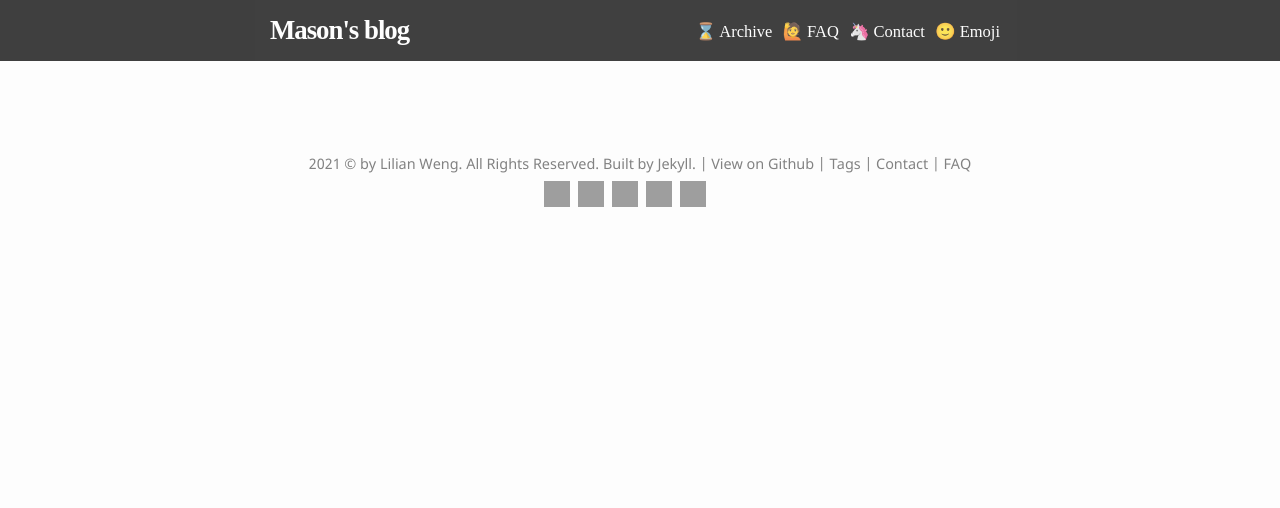
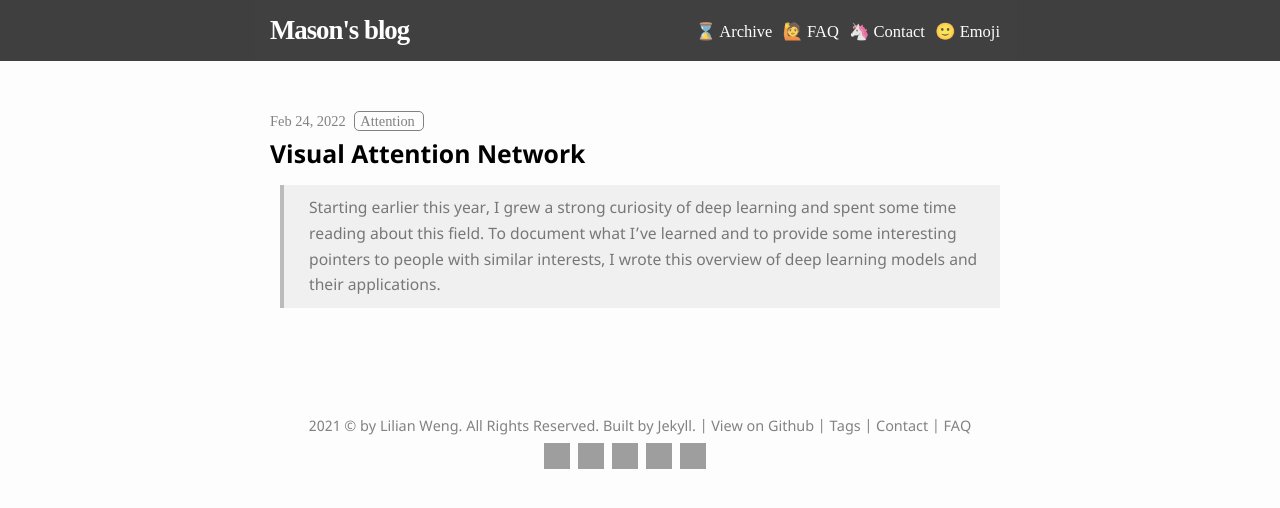
Before and after one commit to JohnMasoner/johnmasoner.github.io, a Jekyll site: the page built from index.html, in a window 1280 px wide. Shown: the top 508 px of the page. Built offline with Jekyll 4.4.1, drawn with Linux system fonts in a browser that asks for light colours; some web fonts are replaced; part of the change alters nothing that is shown; grey boxes are pictures that could not be loaded.

Commit message:
update contact

```diff
--- a/_config.yml
+++ b/_config.yml
@@ -1,5 +1,5 @@
 title: Mason's blog
-name: "Lilian's Tech Blog"
+name: "Mason's Tech Blog"
 author: Mason Ma
 baseurl: "/"
 description: Document my learning notes.
--- a/_includes/head.html
+++ b/_includes/head.html
@@ -43,7 +43,7 @@
         {% endfor %}
     {% endif %}
 
-    <link rel="shortcut icon" href="{{ '/assets/favicon_peach.ico' | relative_url }}">
+    <link rel="shortcut icon" href="{{ '/assets/web_logo.ico' | relative_url }}">
     <link rel="stylesheet" href="{{ '/assets/css/main.css' | relative_url }}">
     <link rel="canonical" href="{{ page.url | replace:'index.html','' | absolute_url }}">
 
--- /dev/null
+++ b/_posts/2022-02-24-Visual-Attention-Network.md
@@ -0,0 +1,36 @@
+---
+layout: post
+comments: true
+title: "Visual Attention Network"
+date: 2022-02-24 17:00:00
+tags: Attention
+image: "data_size_vs_model_performance.png"
+---
+
+> Starting earlier this year, I grew a strong curiosity of deep learning and spent some time reading about this field. To document what I’ve learned and to provide some interesting pointers to people with similar interests, I wrote this overview of deep learning models and their applications.
+
+
+<!--more-->
+
+
+
+* TOC
+{:toc}
+# 视觉注意力
+
+
+
+---
+
+I believe many of you have watched or heard of the [games](https://youtu.be/vFr3K2DORc8) between AlphaGo and professional Go player [Lee Sedol](https://en.wikipedia.org/wiki/Lee_Sedol) in 2016. Lee has the highest rank of nine dan and many world championships. No doubt, he is one of the best Go players in the world, but he [lost by 1-4](https://www.scientificamerican.com/article/how-the-computer-beat-the-go-master/) in this series versus AlphaGo. Before this, Go was considered to be an intractable game for computers to master, as its simple rules lay out an exponential number of variations in the board positions, many more than what in Chess. This event surely highlighted 2016 as a big year for AI. Because of AlphaGo, much attention has been attracted to the progress of AI.
+
+
+Meanwhile, many companies are spending resources on pushing the edges of AI applications, that indeed have the potential to change or even revolutionize how we are gonna live. Familiar examples include self-driving cars, chatbots, home assistant devices and many others. One of the secret receipts behind the progress we have had in recent years is deep learning.
+
+
+
+[10] Goodfellow, Ian, et al. ["Generative adversarial nets."](https://arxiv.org/pdf/1406.2661.pdf) NIPS, 2014.
+
+---
+
+*If you notice mistakes and errors in this post, don't hesitate to contact me at [lilian dot wengweng at gmail dot com] and I would be super happy to correct them right away!*
--- a/contact.html
+++ b/contact.html
@@ -4,25 +4,11 @@ layout: default
 
 <div class='other-pages'>
 
-	<img src="{{ '/assets/images/profile_photo.png' | relative_url }}" width="320" height="320" />
+	<img src="{{ '/assets/images/profile.png' | relative_url }}" width="320" height="320" />
 
 	<p></p>
-	<p>This is Lilian! I used to work in Robotics team and now I'm leading Applied AI Research @ <a href="https://openai.com/" target="_blank">OpenAI</a>. I'm documenting my learning notes in this blog. Send me an email: lilian.wengweng AT gmail.com if you have questions or find errors. Thanks :)</p>
+	<p>This is Mason! I am intern in Manteia Technologies @ <a href="http://www.manteiatech.com/" target="_blank">Manteia</a>. I'm documenting my interning and learning notes in this blog. Send me an email: masoner6429 AT gmail.com if you have questions or find errors. Thanks :)</p>
 
-	<p>I used to be good at responding to emails, but <b>NOT any more</b> ... sorry. Time of one person is limited 🤷‍♀️.</p>
+	<p>You are very welcome to send an email to communicate with me. </p>
 
-	<p>Here are a selection of papers of mine that I especially like:
-		<ol>
-		<li>OpenAI, et al. <a href="https://arxiv.org/abs/2101.04882">Asymmetric self-play for automatic goal discovery in robotic manipulation."</a> arXiv:2101.04882 (2021). [<a href="https://robotics-self-play.github.io/">website</a>]</li>
-		<li>OpenAI, et al. <a href="{{ '/assets/papers/solving-rubiks-cube.pdf' | relative_url }}">Solving Rubik's Cube with a Robot Hand."</a> arXiv:1910.07113 (2019).</li>
-		<li>OpenAI, et al. <a href="{{ '/assets/papers/learning-dexterity.pdf' | relative_url }}">Learning dexterous in-hand manipulation."</a> arXiv:1808.00177 (2018).</li>
-		<li>L. Weng, et al. <a href="{{ '/assets/papers/info-diffusion-network-evolution.pdf' | relative_url }}">The Role of Information Diffusion in the Evolution of Social Networks"</a> KDD 2013.</li>
-		<li>L. Weng, F. Menczer & Y.-Y. Ahn. <a href="{{ '/assets/papers/community-virality.pdf' | relative_url }}">Virality Prediction and Community Structure in Social Networks"</a> Sci. Rep. Vol. 3: 2522 (2013).</li>
-		<li>L. Weng, A. Flammini, A. Vespignani & F. Menczer. <a href="{{ '/assets/papers/competition-limited-attention.pdf' | relative_url }}">Competition among memes in a world with limited attention"</a> Sci. Rep. Vol. 2: 335 (2012).</li>
-		</ol>
-	</p>
-
-	<p>Fun fact: my name in Chinese character is "荔", which means <a href="https://en.wikipedia.org/wiki/Lychee" target="_blank">lychee</a>, a type of fruit popular in southeastern China.</p>
-
-	<p style="color: #aaaaaa; font-size: 85%;">I snack a lot while writing my blogs. Well, it is actually more like, no snack no will power. If you enjoy my posts, I wouldn't mind for 1-3 dollars donation to my <a href="https://venmo.com/lilianweng" target="_blank">venmo</a> or <a href="https://paypal.me/LilianWeng" target="_blank">paypal</a>, so I can buy more <a href="https://www.instagram.com/p/CAd9qnMD4Ps/" target="_blank">chips</a> :P</p>
 </div>
```
Also changed, not shown: README.md (deleted), assets/favicon_melon.ico (deleted), assets/favicon_peach.ico (deleted), assets/images/profile.png (added), assets/web_logo.ico (added).
